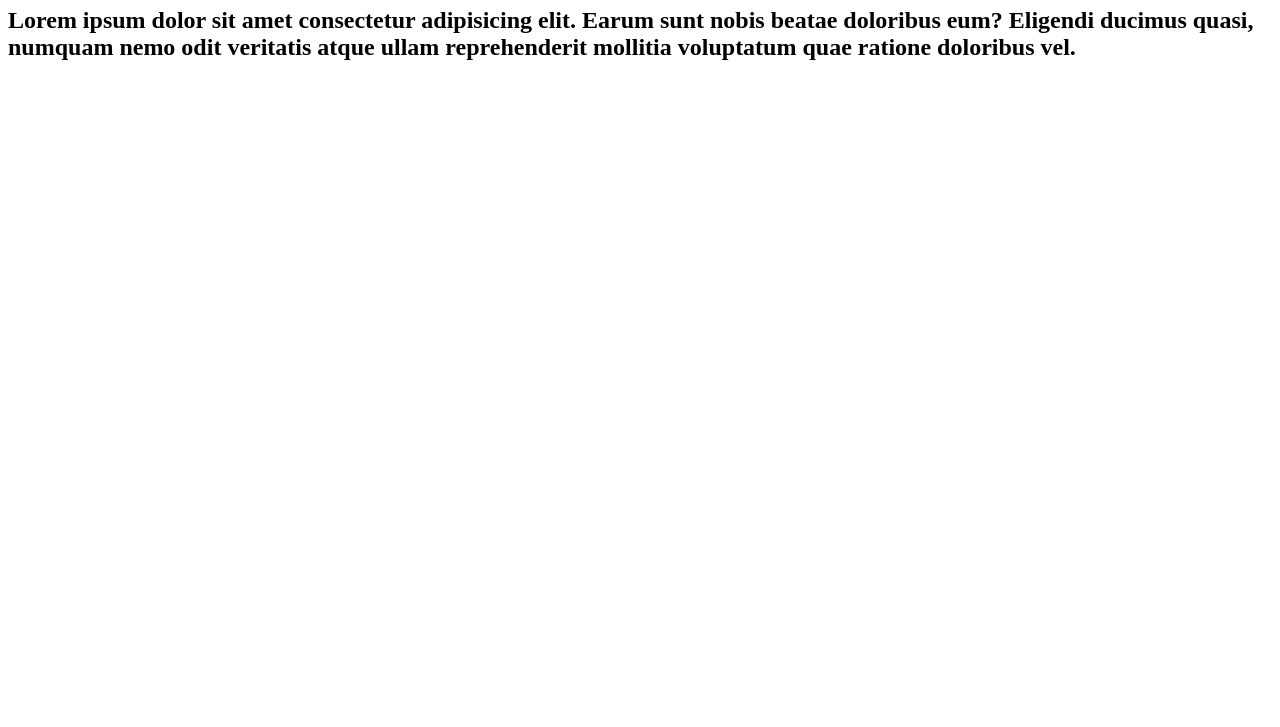
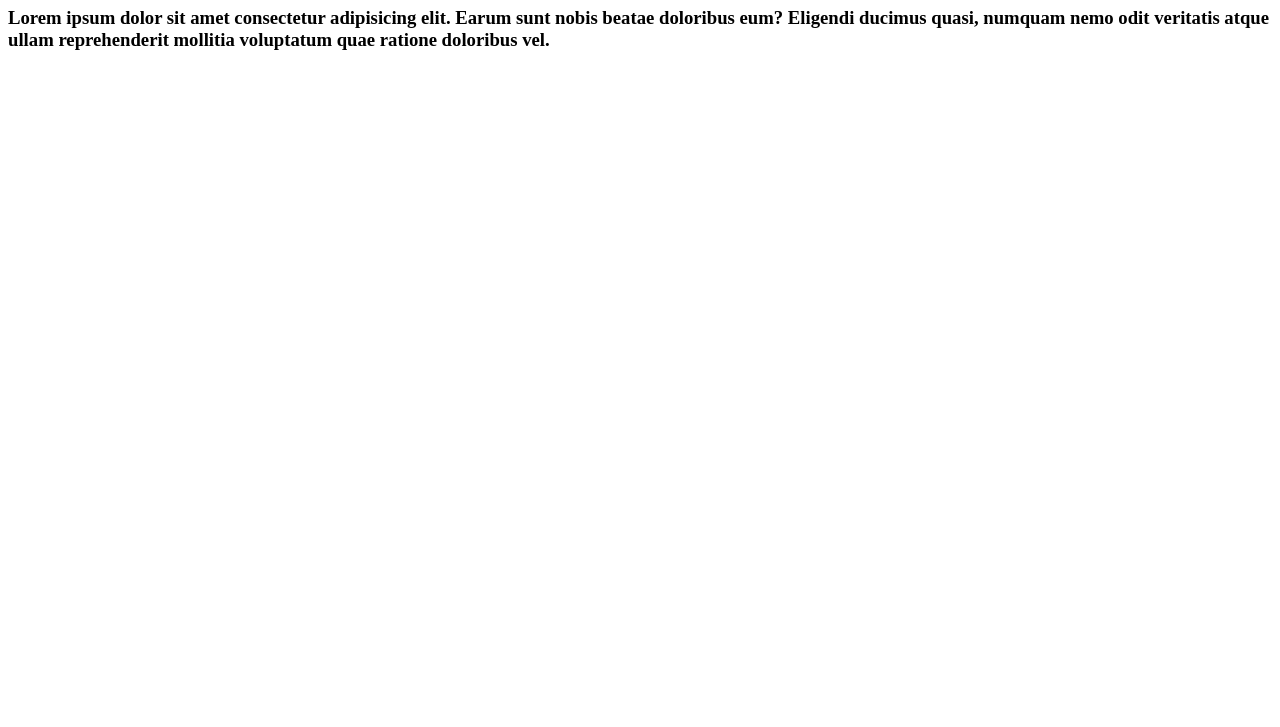
Before and after one commit to SSandravaleria/curso-git, a plain HTML site: page index.html in a window 1280 px wide. Shown: the part 73-800 px from the top of the page. Drawn offline with Linux system fonts and the light colour scheme.

Commit message:
11º commit - fix: mudei de h2 para h3m

```diff
--- a/index.html
+++ b/index.html
@@ -7,8 +7,8 @@
 </head>
 <body>
     <h1>Hello, world</h1>
-    <h2>Lorem ipsum dolor sit amet consectetur adipisicing elit. Earum sunt nobis beatae doloribus eum?
+    <h3>Lorem ipsum dolor sit amet consectetur adipisicing elit. Earum sunt nobis beatae doloribus eum?
         Eligendi ducimus quasi,
-        numquam nemo odit veritatis atque ullam reprehenderit mollitia voluptatum quae ratione doloribus vel.</h2>
+        numquam nemo odit veritatis atque ullam reprehenderit mollitia voluptatum quae ratione doloribus vel.</h3>
 </body>
 </html>
```
